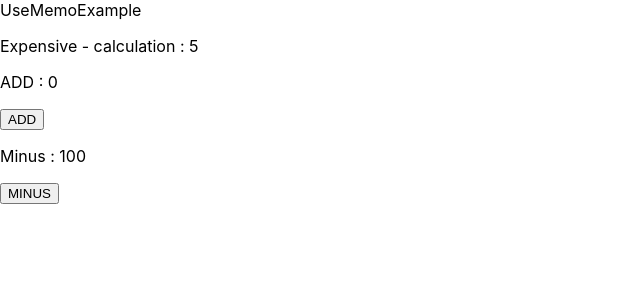
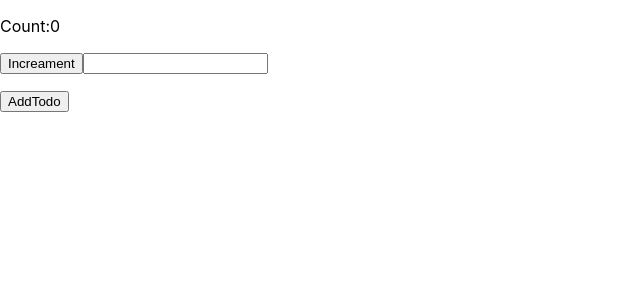
Before and after one commit to kumardhiraj0/react-practice-web3, a React (Create React App) app in the folder web3mantra/: page / in a window 1280 px wide. Shown: the top 300 px of the page, without its empty margins (0-640 px from the left). Built offline with nearby package versions, Linux system fonts and the light colour scheme.

Commit message:
all about callback hook example

```diff
--- a/web3mantra/src/App.js
+++ b/web3mantra/src/App.js
@@ -1,12 +1,15 @@
 import "./App.css";
-import UseMemoExample from "./components/useMemo-hook/UseMemoExample";
-import UseMemo from "./components/useMemo-hook/Usememo";
+import ParentComponet from "./components/useCallback-hook/ParentComponet";
+// import UseMemoExample from "./components/useMemo-hook/UseMemoExample";
+// import UseMemo from "./components/useMemo-hook/Usememo";
 const App = () => {
 
   return (
     <>
         {/* <UseMemo/> */}
-        <UseMemoExample/>
+          {/* <UseMemoExample/> */}
+
+          <ParentComponet/>
     </>
   )
 };
--- /dev/null
+++ b/web3mantra/src/components/useCallback-hook/ChildComponent.jsx
@@ -0,0 +1,19 @@
+import React ,{memo} from 'react'
+
+const ChildComponent = ({todo,addTodo}) => {
+    console.log("child componet");
+  return (
+    <div>
+       <ul>
+        {
+            todo.map((itemVal)=>{
+                return <li>{itemVal}</li>
+            })
+        }
+       </ul>
+       <button onClick={addTodo}>AddTodo</button>
+    </div>
+  )
+}
+
+export default memo(ChildComponent);
--- /dev/null
+++ b/web3mantra/src/components/useCallback-hook/ParentComponet.jsx
@@ -0,0 +1,28 @@
+import React, { useCallback, useState } from "react";
+import ChildComponent from "./ChildComponent";
+
+const ParentComponet = () => {
+  const [count, setCount] = useState(0);
+  const [item, setItem] = useState("");
+  const [todo, setTodo] = useState([]);
+  const changeInput = (e) => {
+    setItem(e.target.value);
+  };
+
+  const AddTodo = useCallback(() => {
+    setTodo((oldData) => {
+      return [...oldData, item];
+    });
+    setItem("");
+  }, [item]);
+  return (
+    <div>
+      <p>Count:{count}</p>
+      <button onClick={() => setCount(count + 1)}>Increament</button>
+      <input type="text" onChange={changeInput} value={item} />
+      <ChildComponent todo={todo} addTodo={AddTodo} />
+    </div>
+  );
+};
+
+export default ParentComponet;
```
